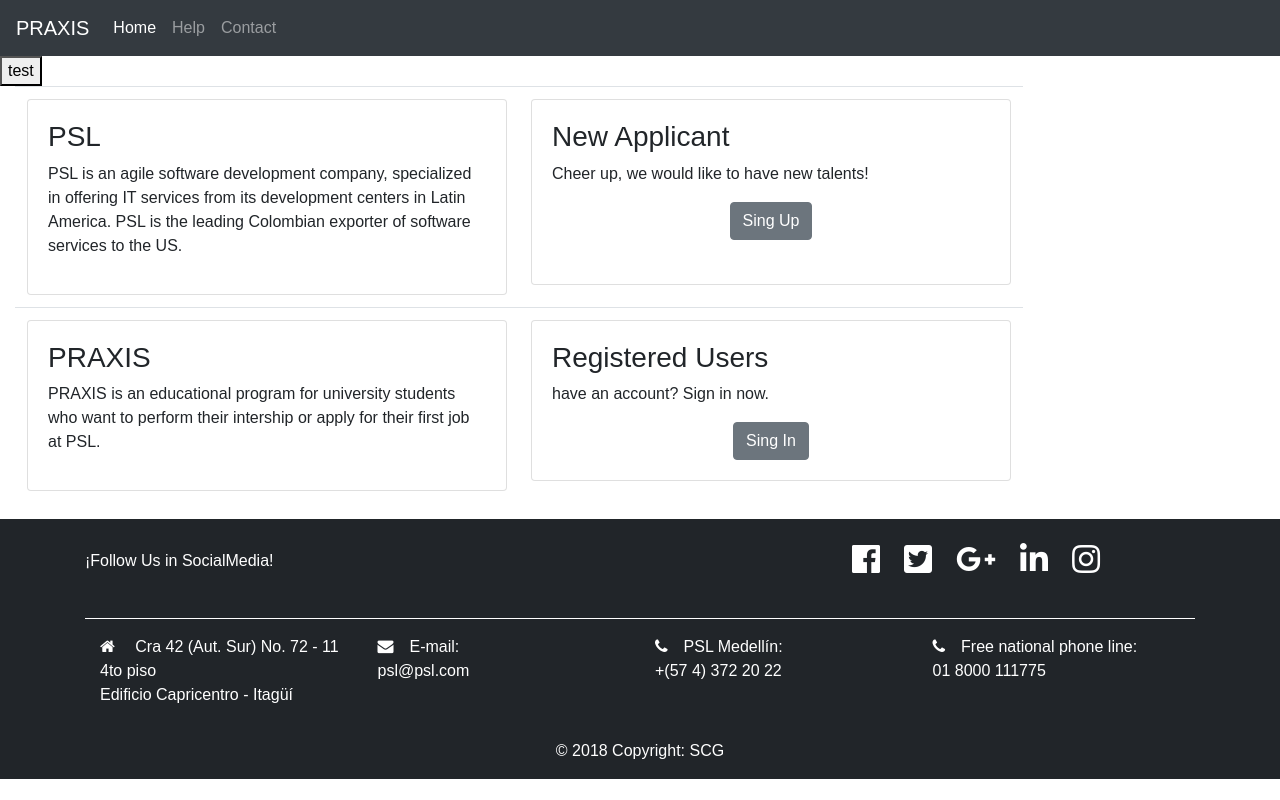
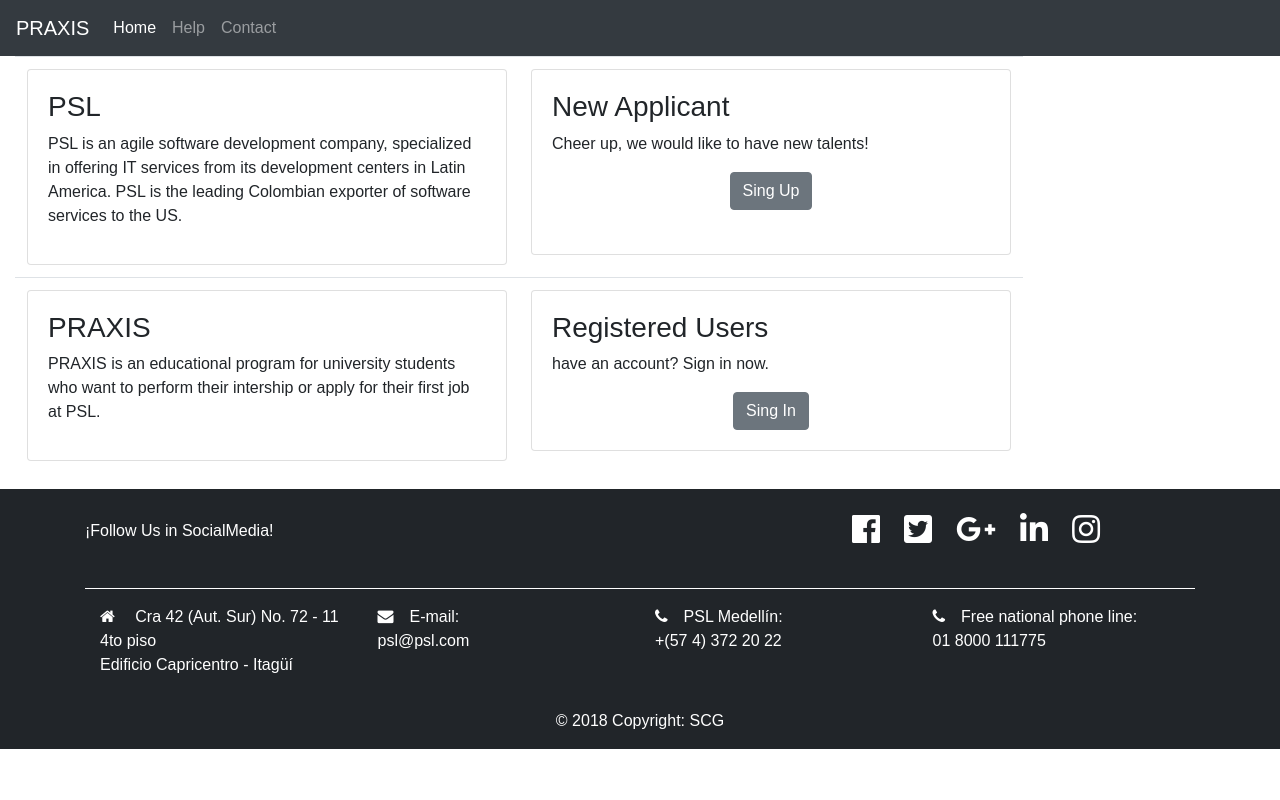
Before and after one commit to PRAXIS-PSL-Team-2/PRAXIS-Front, an Angular app: page / in a window 1280 px wide. Built offline with nearby package versions, Linux system fonts and the light colour scheme.

Commit message:
delete test

```diff
--- a/src/app/Componentes/navbar/navbar.component.html
+++ b/src/app/Componentes/navbar/navbar.component.html
@@ -48,4 +48,3 @@
     </div>
   </div>
 </div>
-<button (click)="test()">test</button>
```
